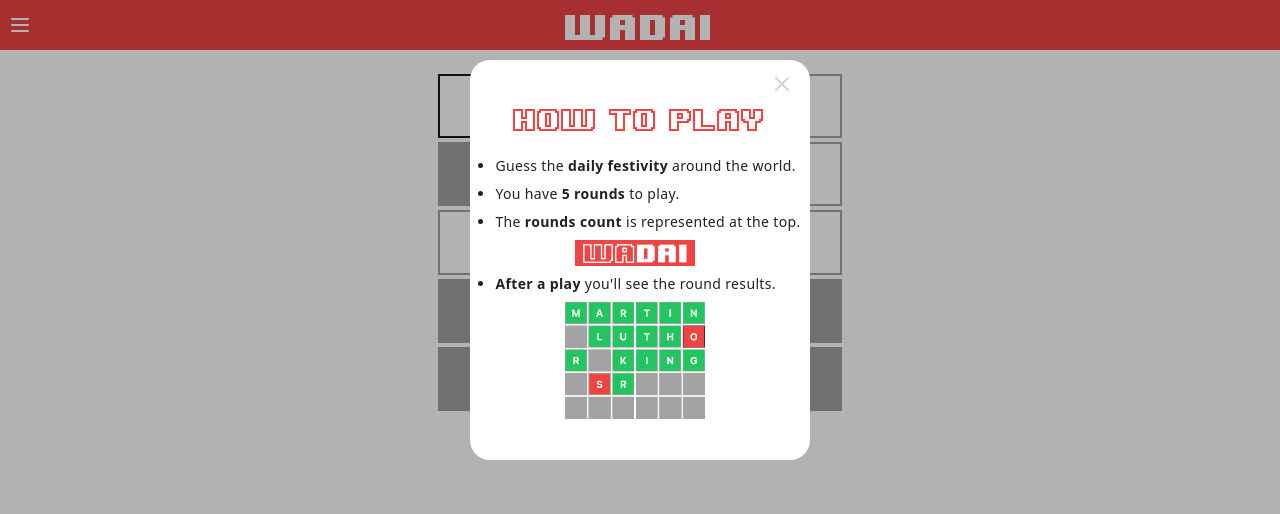
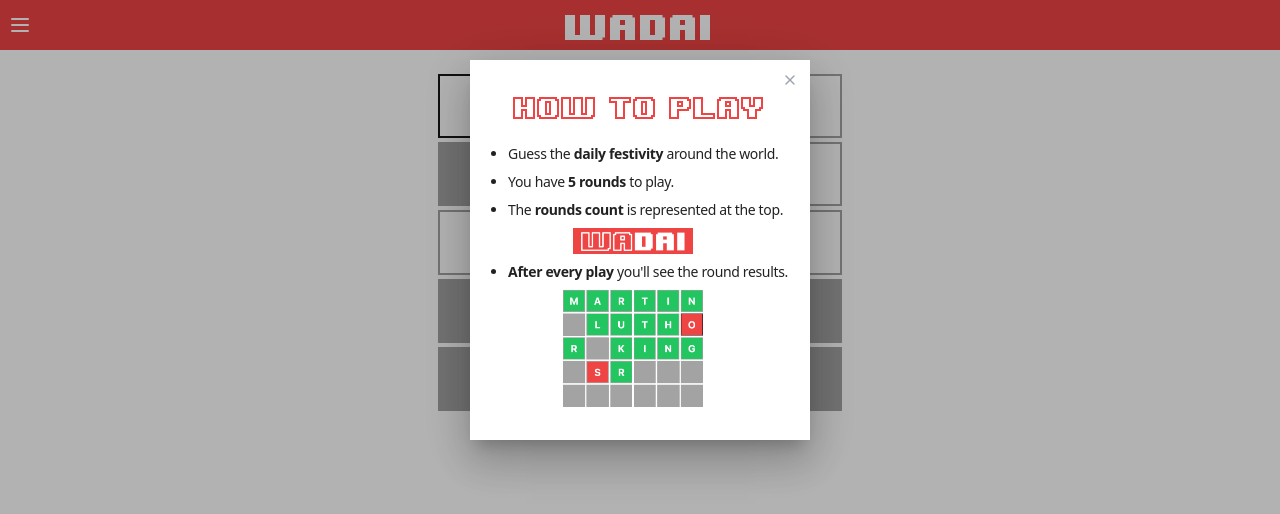
Before and after one commit to elsergiovera/wadai, a React (Vite) app: page / in a window 1280 px wide. Both pictures are taken after a click on the icon 20 px from the left and 25 px from the top of the page. Shown: the top 514 px of the page. Built offline with nearby package versions, Linux system fonts and the light colour scheme; no server answers.

Commit message:
HowTo screen looking good now, renamed font-custom to font-title

```diff
--- a/src/components/FinalScreen.tsx
+++ b/src/components/FinalScreen.tsx
@@ -22,7 +22,7 @@ const FinalScreen: React.FC<FinalScreenProps> = ({ playSound }) => {
       >
          <div className='flex place-content-center h-full'>
             <div className='flex flex-col justify-center items-center space-y-5 w-[450px]'>
-                  <div className='text-4xl font-custom'>
+                  <div className='text-4xl font-title'>
                      YOU <span className={isBoardComplete ? 'lose-text' : 'win-text'}>{isBoardComplete ? 'LOSE' : 'WIN'}</span>
                   </div>
                   <div className='w-[80%]'>
--- a/src/components/HowToScreen.tsx
+++ b/src/components/HowToScreen.tsx
@@ -1,7 +1,7 @@
-import { XIcon } from 'lucide-react'
 import Dialog from '@mui/material/Dialog'
 import example_rounds from '@/assets/img/example_rounds.png'
 import example_board from '@/assets/img/example_board.png'
+import { XIcon } from 'lucide-react'
 
 interface HowToProps {
    isOpen: boolean
@@ -30,25 +30,24 @@ const HowTo: React.FC<HowToProps> = ({ isOpen, handleToggleHowTo }) => {
                sx: {
                   width: '340px',
                   minWidth: '340px',
-                  height: '400px',
-                  minHeight: '400px',
+                  height: '380px',
+                  minHeight: '380px',
                   maxWidth: 'none',
                   maxHeight: 'none',
                   margin: '60px 0 0',
-                  borderRadius: '20px',
-                  boxShadow: '0px -5px 50px rgba(0, 0, 0, 0)'
+                  borderRadius: '0'
                },
             },
          }}
       >
          <>
-            <div className='flex justify-end pt-3 pb-1 px-4'>
-               <XIcon className='text-gray-300 cursor-pointer' onClick={handleToggleHowTo} />
+            <div className='flex justify-end pt-3 px-3'>
+               <XIcon className='w-4 h-4 text-gray-400 cursor-pointer' onClick={handleToggleHowTo} />
             </div>
             <div className='flex justify-center place-content-center'>
                <div className='grid grid-col gap-5 p-4 pt-0'>
-                  <div className='font-custom text-center outlined-text-reverse text-[1.5em]'>HOW TO PLAY</div>
-                  <ul className='list-disc text-sm tracking-wide whitespace-nowrap pl-4 space-y-2'>
+                  <div className='font-title text-center outlined-text-reverse text-[1.5em]'>HOW TO PLAY</div>
+                  <ul className='list-disc text-sm tracking-tight whitespace-nowrap pl-4 space-y-2'>
                      <li>
                         Guess the <strong>daily festivity</strong> around the world.
                      </li>
@@ -58,11 +57,11 @@ const HowTo: React.FC<HowToProps> = ({ isOpen, handleToggleHowTo }) => {
                      <li>
                         The <strong>rounds count</strong> is represented at the top.
                      </li>
-                     <img src={example_rounds} width={'120px'} className='ml-[80px]' />
+                     <img src={example_rounds} width={'120px'} className='ml-[65px]' />
                      <li>
-                        <strong>After a play</strong> you'll see the round results.
+                        <strong>After every play</strong> you'll see the round results.
                      </li>
-                     <img src={example_board} width={'140px'} className='ml-[70px]' />
+                     <img src={example_board} width={'140px'} className='ml-[55px]' />
                   </ul>
                </div>
             </div>
--- a/src/components/Slot.tsx
+++ b/src/components/Slot.tsx
@@ -14,7 +14,7 @@ const Slot: React.FC<LetterProps> = ({ letter, bgColor, txtColor, animation, act
          ${txtColor}
          animate__animated ${animation ?? ''}
          ${active ? 'border-neutral-900' : 'border-neutral-400'}
-         w-full h-full aspect-square text-[1.8rem] place-content-center font-bold border border-2
+         w-full h-full aspect-square text-[1.8rem] place-content-center font-bold border-2
       `}>
          {letter}
       </div>
--- a/src/components/Topbar.tsx
+++ b/src/components/Topbar.tsx
@@ -7,7 +7,6 @@ import { MenuIcon } from 'lucide-react'
 
 const Topbar = () => {
    const round = useStore((state) => state.appStatus.round)
-   // const { howToScreen, toggleHowToScreen } = useStore()
    const [howToScreen, setHowToScreen] = useState(false)
    const toggleHowToScreen = () => setHowToScreen((prev: boolean) => !prev)
 
@@ -15,7 +14,7 @@ const Topbar = () => {
       <>
          <div className='w-full min-h-[50px] grid grid-cols-3 bg-red-500 text-white'>
             <div className='place-content-center pl-2'><MenuIcon onClick={toggleHowToScreen} /></div>
-            <div className='place-content-center text-center text-3xl font-custom'>
+            <div className='place-content-center text-center text-3xl font-title'>
                {
                   VITE_ENV_APP_NAME.split('').map((letter: string, index: number) => {
                      return (
--- a/tailwind.config.js
+++ b/tailwind.config.js
@@ -3,7 +3,7 @@ export default {
    theme: {
       extend: {
          fontFamily: {
-            custom: ['Title', 'sans-serif'],
+            title: ['Title', 'sans-serif']
          },
       },
    },
```
